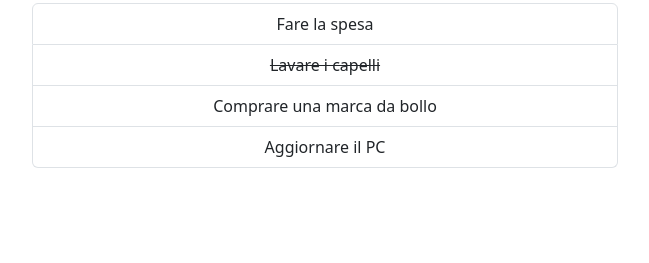
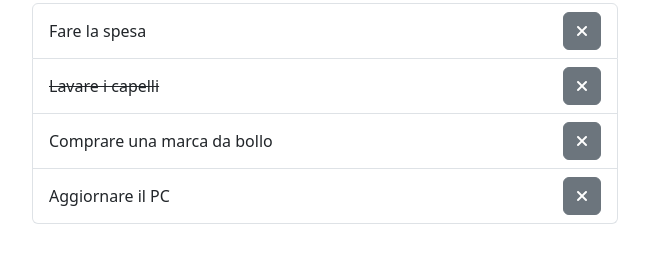
Before and after one commit to FrancescoM95/vue-todolist, a plain HTML site: page index.html in a window 1280 px wide. Shown: the part 83-346 px from the top of the page, without its empty margins (315-964 px from the left). Drawn offline with nearby package versions, Linux system fonts and the light colour scheme.

Commit message:
milestone 2

```diff
--- a/index.html
+++ b/index.html
@@ -39,8 +39,11 @@
             <!-- Lista dei Task -->
 
             <ul class="list-group">
-                <li v-for="task in tasks" class="list-group-item">
+                <li v-for="task in tasks" class="list-group-item d-flex justify-content-between align-items-center">
                     <span :class="{'text-underline': task.done}">{{task.text}}</span>
+                    <button type="button" class="btn btn-secondary" @click="removeTask(task.id)">
+                        <i class="fa-solid fa-xmark"></i>
+                    </button>
                 </li>
             </ul>
         </div>
--- a/js/script.js
+++ b/js/script.js
@@ -9,13 +9,15 @@ const app = createApp({
             { id: 2, done: true, text: 'Lavare i capelli' },
             { id: 3, done: false, text: 'Comprare una marca da bollo' },
             { id: 4, done: false, text: 'Aggiornare il PC' }
-        ],
+        ]
     }),
     computed: {
 
     },
     methods: {
-
+        removeTask(id) {
+            this.tasks = this.tasks.filter(task => task.id !== id);
+        }
     },
 });
 
```
